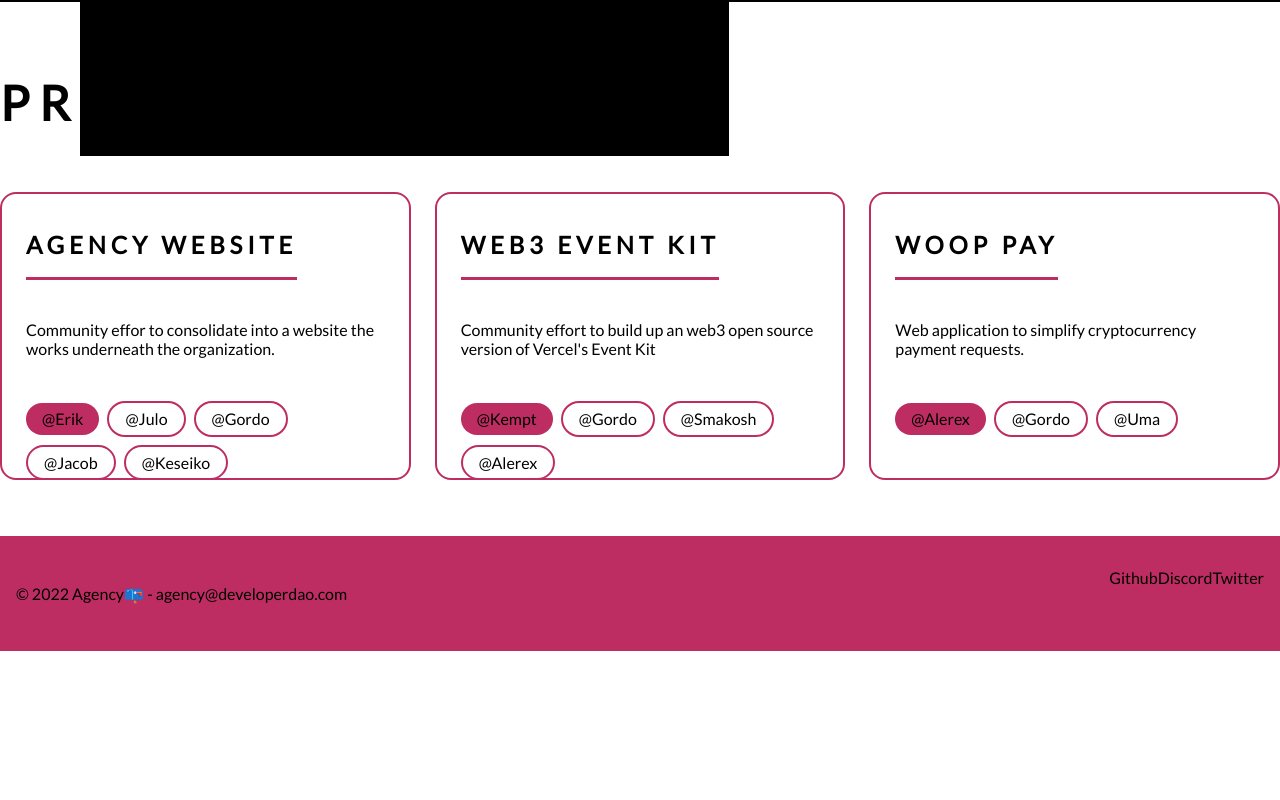
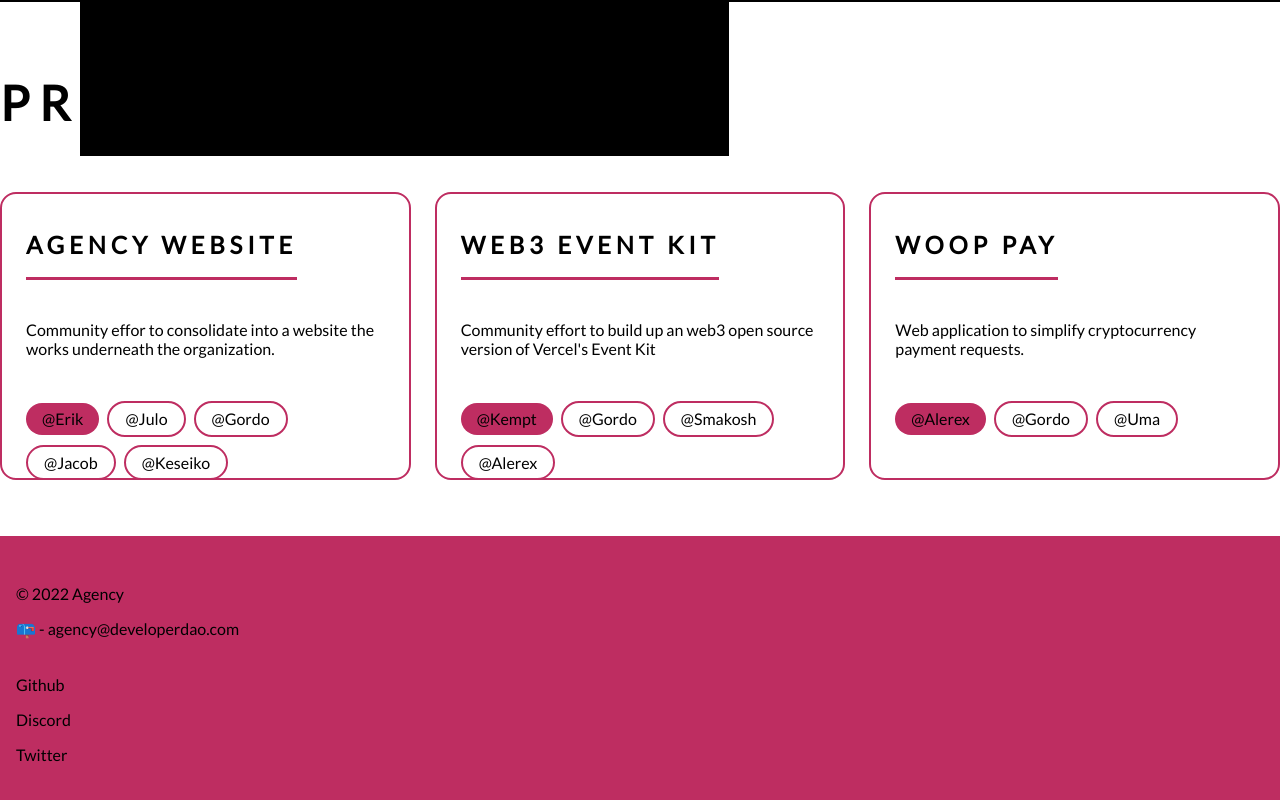
Before and after one commit to 0xJulo/Agency-Landing-Julo, a Next.js app: page / in a window 1280 px wide. Shown: the part 678-1478 px from the top of the page. Before the commit the page ends 1329 px from the top, so only its background shows below. Built offline with nearby package versions, Linux system fonts and the light colour scheme.

Commit message:
Footer styling

```diff
--- a/components/Footer/Footer.js
+++ b/components/Footer/Footer.js
@@ -2,14 +2,14 @@ import styles from './Footer.module.css';
 
 function Footer() {
   return (
-    <footer className={styles.agencyFooter}>
-      <div className={styles.agencyEmail}>
+    <footer className='footer'>
+      <div className='email-contact'>
         <p>© 2022 Agency</p>
         <a href='mailto: agency@developerdao.com' className='hover:underline'>
           📪 - agency@developerdao.com
         </a>
       </div>
-      <div className={styles.socialLinks}>
+      <div className='social-links'>
         <a
           href='https://github.com/D-D-Agency'
           target='_blank'
--- a/styles/global-grid.css
+++ b/styles/global-grid.css
@@ -233,3 +233,35 @@
         grid-column-end: 8;
     }
 }
+
+
+/* FOOTER */
+
+.footer{
+    grid-column: span 4;
+    margin: 0;
+    padding: 2em 1em;
+    background: #be2d61;;
+}
+
+.social-links {
+    margin-top: 1.75em;
+}
+
+.social-links a {
+    display: block;
+    padding: .5em 0;
+}
+
+@media (min-width: 481px) {
+    .footer{
+        grid-column: span 8;
+    }
+}
+
+@media (min-width: 769px) {
+    .footer{
+        grid-column-start: 1;
+        grid-column-end: 8;
+    }
+}
```
